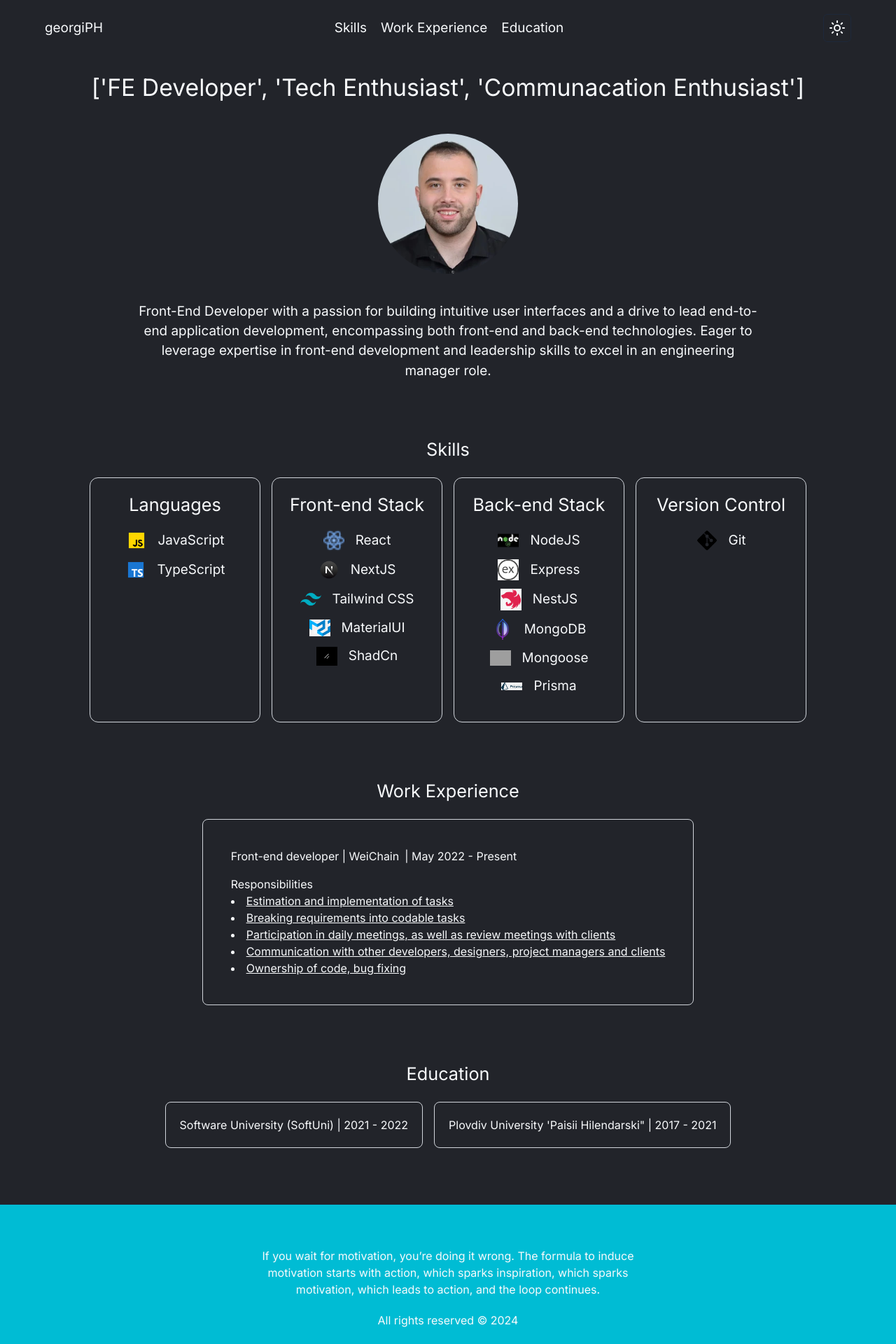
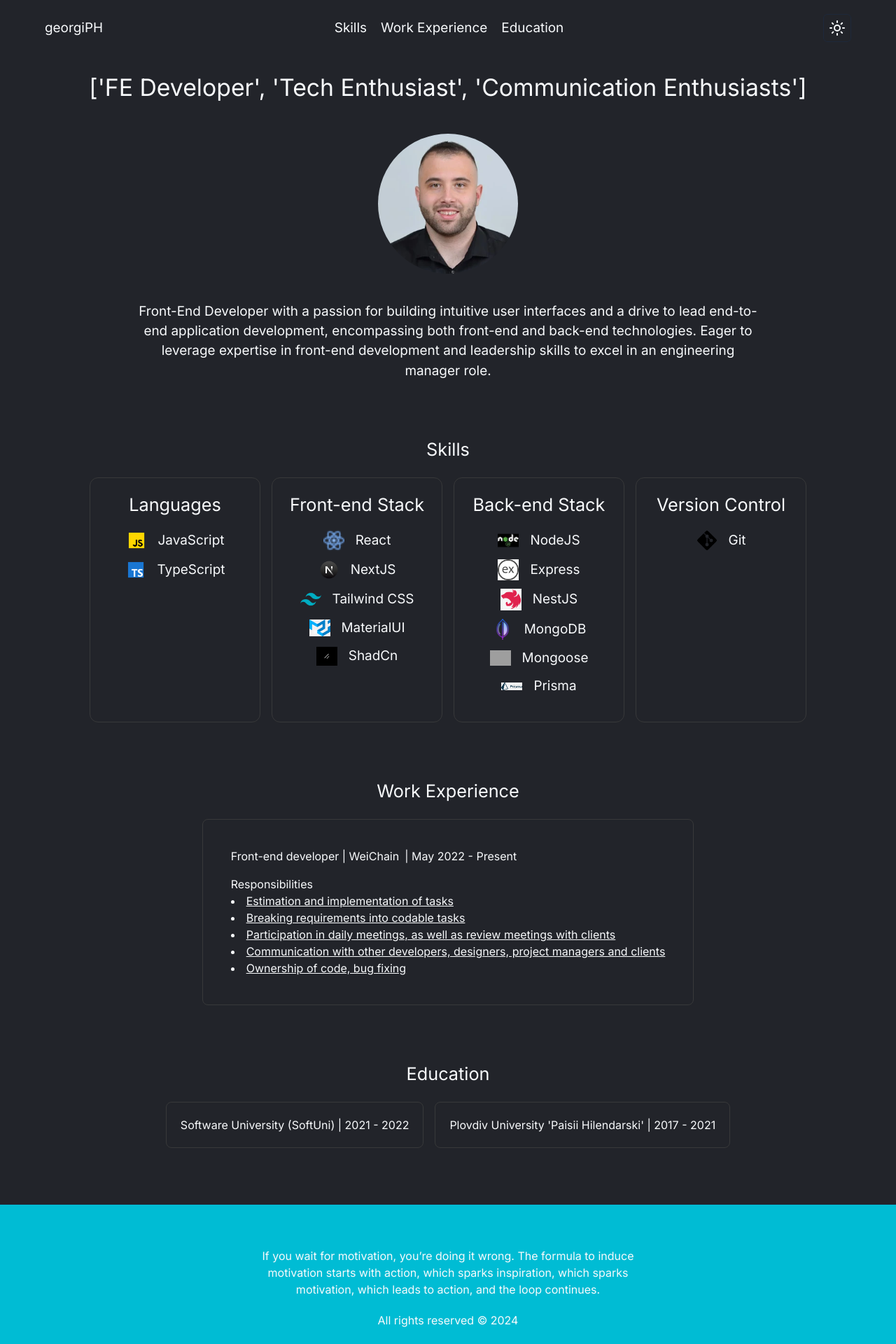
Before and after one commit to geeorgipehlianov1/portfolio, a Next.js app: page / in a window 1280 px wide. Shown: the top 1920 px of the page at 70% size. Built offline with nearby package versions, Linux system fonts and the light colour scheme; grey boxes are pictures that could not be loaded.

Commit message:
Fix deploy errors

```diff
--- a/components/sections/education/Education.tsx
+++ b/components/sections/education/Education.tsx
@@ -12,7 +12,7 @@ export default function Education() {
 
 function SoftwareEducation() {
   return (
-    <div className='flex flex-col items-center rounded-lg border border-[#D1D5DB] p-5'>
+    <div className='flex flex-col items-center rounded-lg border border-[#38393A] p-5'>
       <p>Software University (SoftUni) | 2021 - 2022</p>
     </div>
   );
@@ -20,8 +20,8 @@ function SoftwareEducation() {
 
 function OtherEducation() {
   return (
-    <div className='flex flex-col items-center rounded-lg border border-[#D1D5DB] p-5'>
-      <p>Plovdiv University 'Paisii Hilendarski" | 2017 - 2021</p>
+    <div className='flex flex-col items-center rounded-lg border border-[#38393A] p-5'>
+      <p>Plovdiv University &apos;Paisii Hilendarski&apos; | 2017 - 2021</p>
     </div>
   );
 }
--- a/components/sections/experience/Experience.tsx
+++ b/components/sections/experience/Experience.tsx
@@ -4,7 +4,7 @@ export default function Experience() {
       <h4 className='mb-5 text-center text-lg'>Work Experience</h4>
       <div
         id='experience'
-        className='flex flex-col items-start justify-center rounded-lg border border-[#D1D5DB] p-10'
+        className='flex flex-col items-start justify-center rounded-lg border border-[#38393A] p-10'
       >
         <div className='mb-4 flex flex-row items-start justify-between gap-2'>
           <h4>Front-end developer | WeiChain</h4>
--- a/components/sections/skills/Skills.tsx
+++ b/components/sections/skills/Skills.tsx
@@ -18,17 +18,15 @@ export default function Skills() {
 
 interface CardProps {
   title: string;
-  subData: [
-    {
-      name: string;
-      icon: string;
-    },
-  ];
+  subData: {
+    name: string;
+    icon: string;
+  }[];
 }
 
 function Card({ title, subData }: CardProps) {
   return (
-    <div className='flex h-[350px] w-full flex-col items-center rounded-xl border border-[#D1D5DB] bg-background p-5'>
+    <div className='flex h-[350px] w-full flex-col items-center rounded-xl border border-[#38393A] bg-background p-5'>
       <p className='mb-4 text-center text-lg'>{title}</p>
       <div className='flex flex-col items-center gap-3'>
         {subData.map((item) => {
--- a/components/sections/techstack/TechStack.tsx
+++ /dev/null
@@ -1 +0,0 @@
-export default function TechStack() {}
--- a/components/sections/viewport/Viewport.tsx
+++ b/components/sections/viewport/Viewport.tsx
@@ -4,7 +4,8 @@ export default function Viewport() {
   return (
     <div className='flex flex-col items-center justify-center gap-10'>
       <p className='text-center text-xl'>
-        ['FE Developer', 'Tech Enthusiast', 'Communacation Enthusiast']
+        [&apos;FE Developer&apos;, &apos;Tech Enthusiast&apos;,
+        &apos;Communication Enthusiasts&apos;]
       </p>
       <Image
         className='rounded-full'
```
